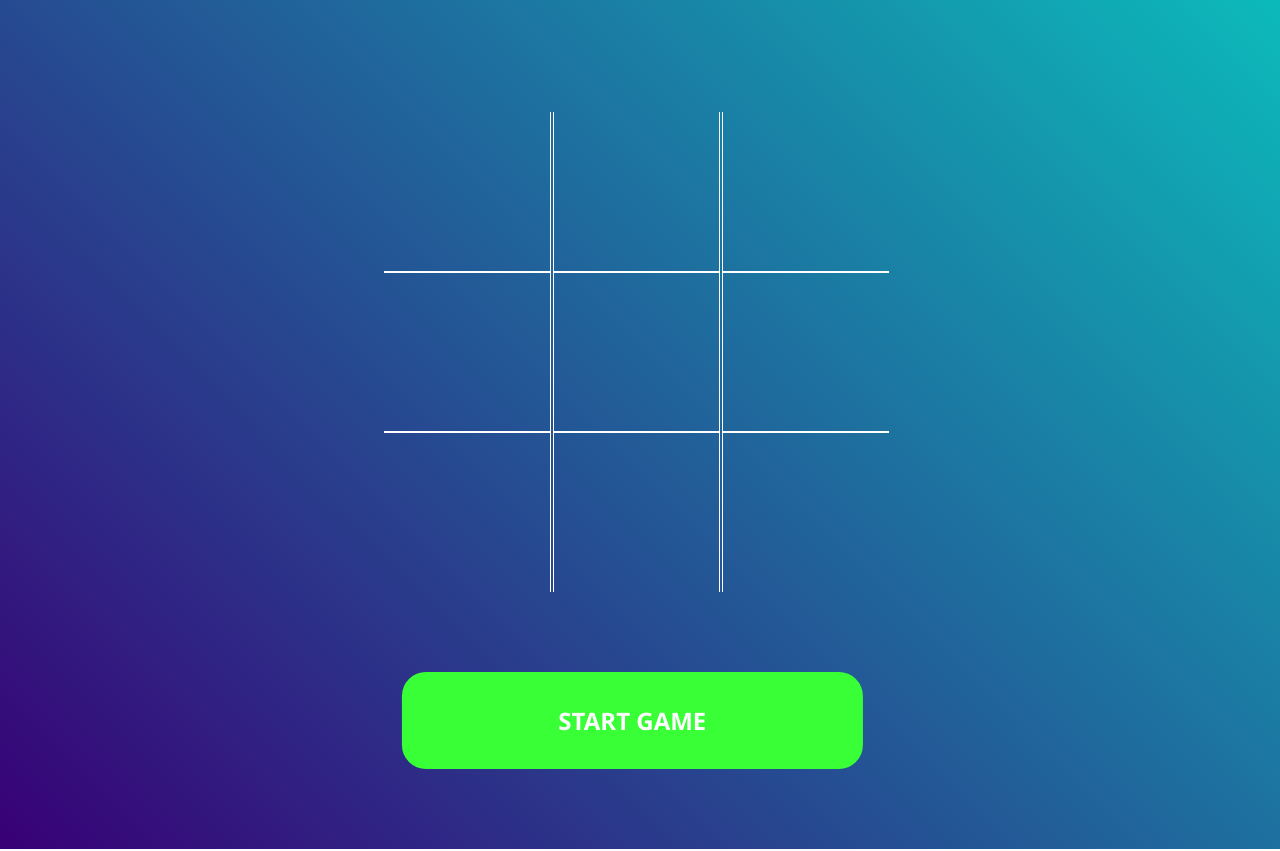
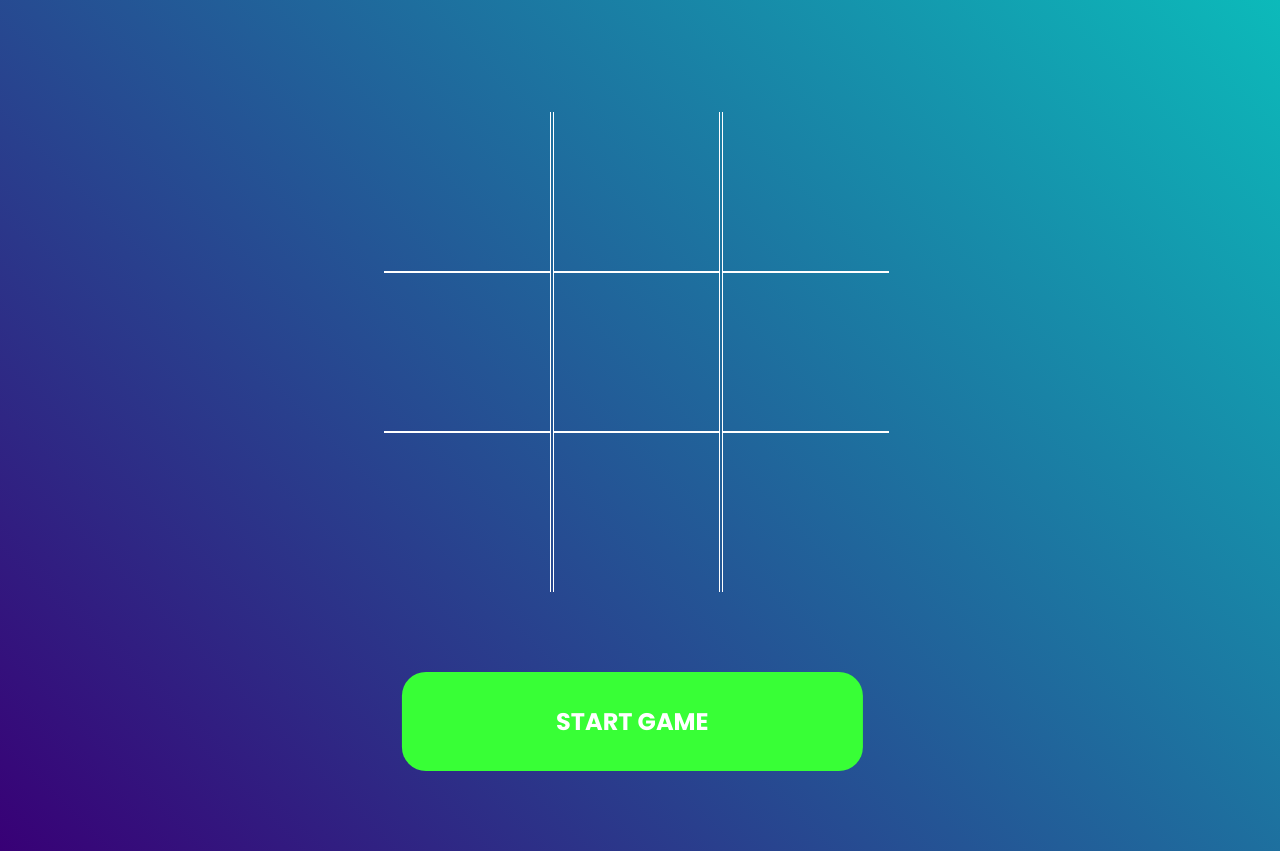
Before and after one commit to zubyCharles/tic-tac-toe, a plain HTML site: page index.html in a window 1280 px wide. Drawn offline with Linux system fonts and the light colour scheme.

Commit message:
updated font

```diff
--- a/index.html
+++ b/index.html
@@ -6,6 +6,7 @@
     <meta http-equiv="X-UA-Compatible" content="IE=edge" />
     <meta name="viewport" content="width=device-width, initial-scale=1.0" />
     <link rel="stylesheet" href="style.css" />
+    <link rel="shortcut icon" type="image/png" href="/favicon.png">
     <title>Tic Tac Toe</title>
 </head>
 
--- a/style.css
+++ b/style.css
@@ -1,8 +1,10 @@
+@import url('https://fonts.googleapis.com/css2?family=Poppins:wght@400;700&display=swap');
+
 * {
     padding: 0;
     margin: 0;
     box-sizing: border-box;
-    font-family: 'Segoe UI', Tahoma, Geneva, Verdana, sans-serif;
+    font-family: 'Poppins', 'Segoe UI', Tahoma, Geneva, Verdana, sans-serif;
 }
 
 body {
@@ -55,10 +57,6 @@ body {
 
 .game div:nth-child(4) {
     border-left: none;
-}
-
-.game div:nth-child(5) {
-    /**/
 }
 
 .game div:nth-child(6) {
```
Also changed, not shown: favicon.png (added).
